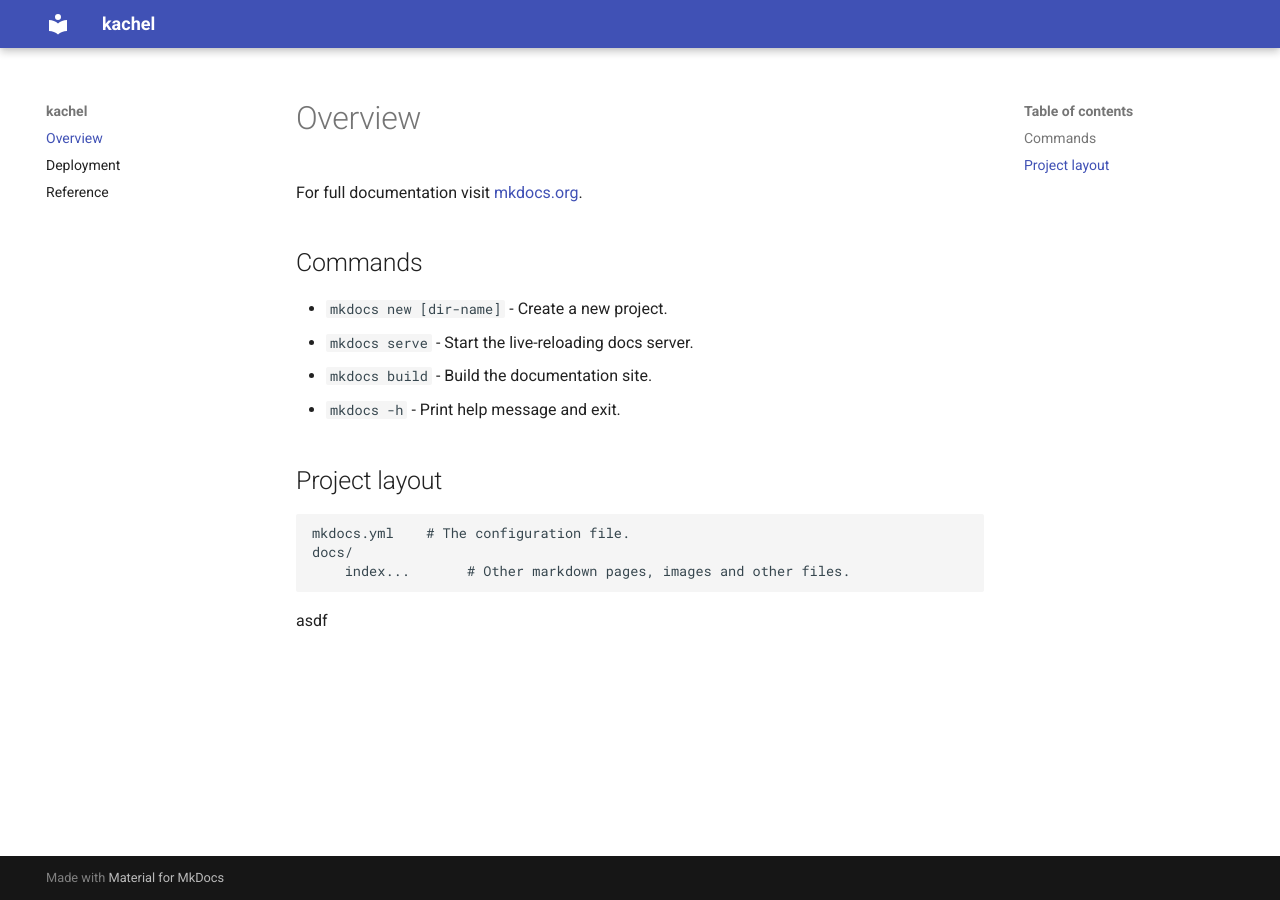
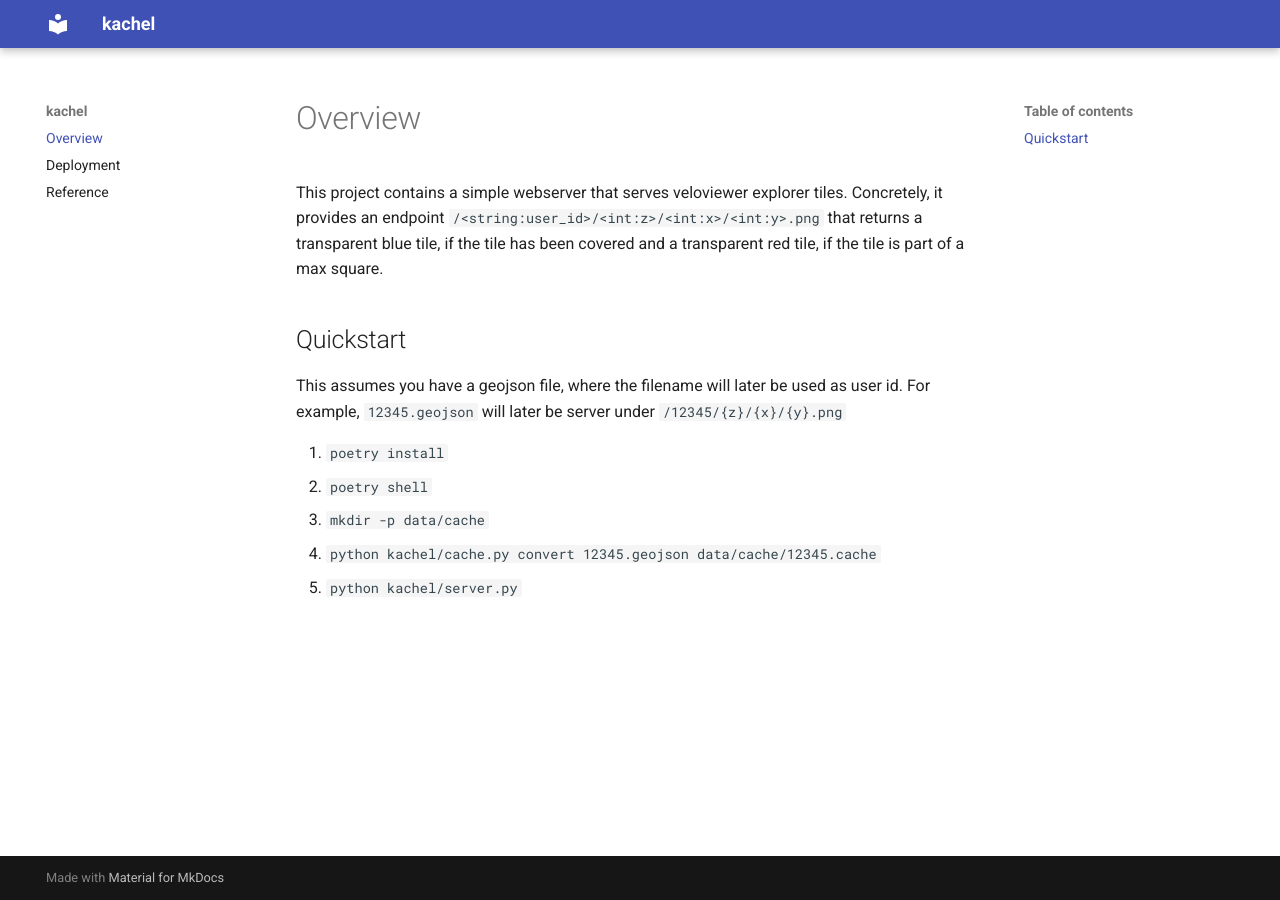
Before and after one commit to hutec/kachel, an MkDocs documentation site: the page built from docs/index.md, in a window 1280 px wide. Built offline with MkDocs 1.6.1 and Material for MkDocs 9.7.7, drawn with Linux system fonts in a browser that asks for light colours.

Commit message:
Add quickstart to docs

```diff
--- a/docs/index.md
+++ b/docs/index.md
@@ -1,18 +1,17 @@
 # Overview
 
-For full documentation visit [mkdocs.org](https://www.mkdocs.org).
+This project contains a simple webserver that serves veloviewer explorer tiles.
+Concretely, it provides an endpoint `/<string:user_id>/<int:z>/<int:x>/<int:y>.png`
+that returns a transparent blue tile, if the tile has been covered and a transparent
+red tile, if the tile is part of a max square.
 
-## Commands
+## Quickstart
 
-- `mkdocs new [dir-name]` - Create a new project.
-- `mkdocs serve` - Start the live-reloading docs server.
-- `mkdocs build` - Build the documentation site.
-- `mkdocs -h` - Print help message and exit.
+This assumes you have a geojson file, where the filename will later be used as user id.
+For example, `12345.geojson` will later be server under `/12345/{z}/{x}/{y}.png`
 
-## Project layout
-
-    mkdocs.yml    # The configuration file.
-    docs/
-        index...       # Other markdown pages, images and other files.
-
-asdf
+1. `poetry install`
+1. `poetry shell`
+1. `mkdir -p data/cache`
+1. `python kachel/cache.py convert 12345.geojson data/cache/12345.cache`
+1. `python kachel/server.py`
```
